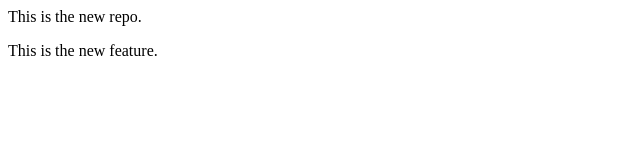
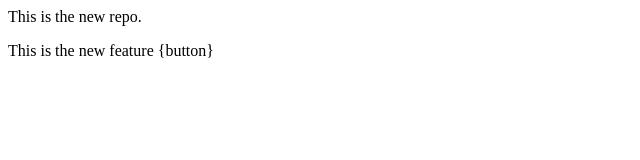
Before and after one commit to Abhigharpankar1722/localrepo, a plain HTML site: page index.html in a window 1280 px wide. Shown: the full height of the page, 0-640 px from the left. Drawn offline with Linux system fonts and the light colour scheme.

Commit message:
Add button

```diff
--- a/index.html
+++ b/index.html
@@ -1,2 +1,2 @@
 <P>This is the new repo.</P>
-<P>This is the new feature.</P>
+<P>This is the new feature {button}</P>
```
